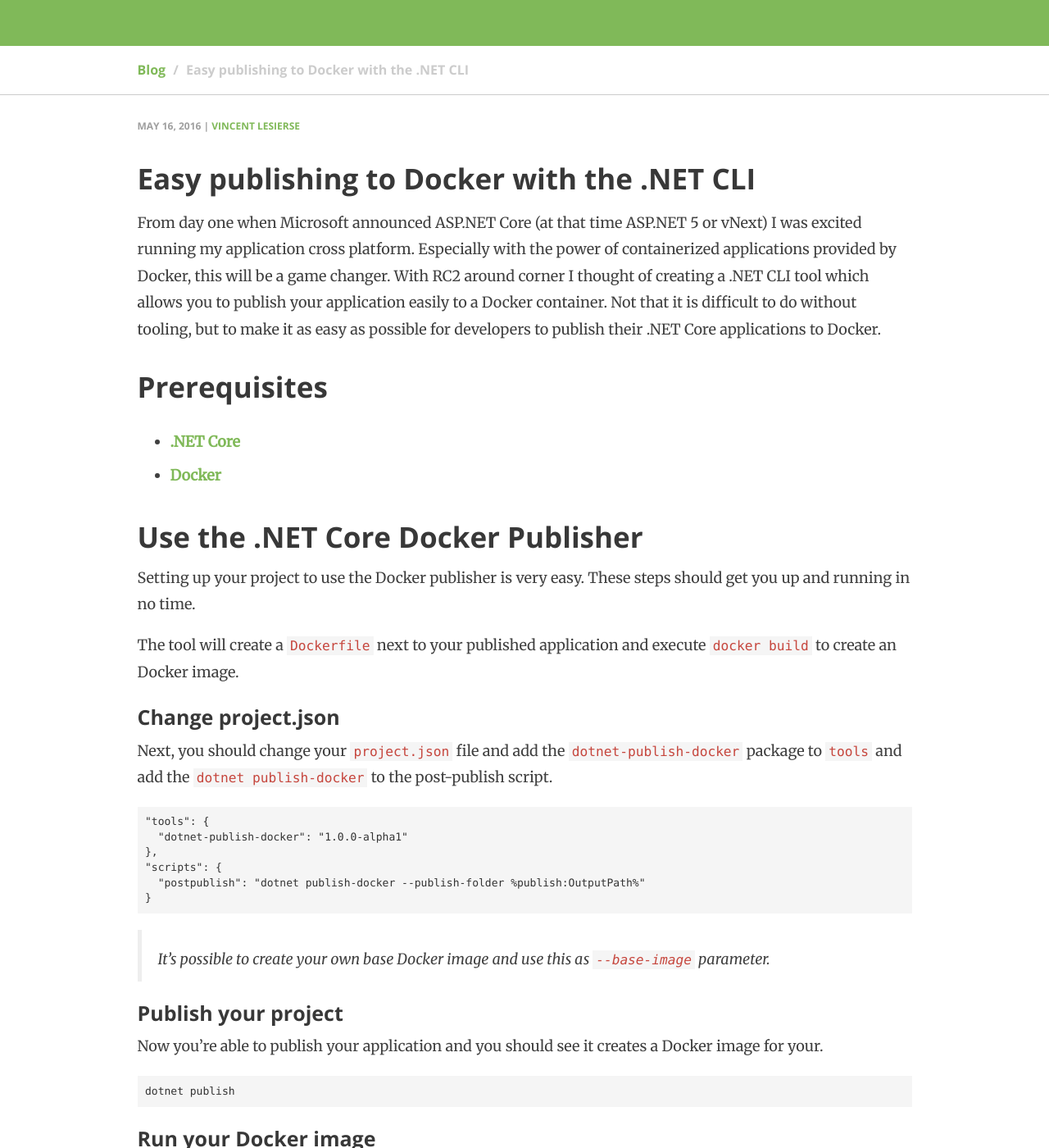
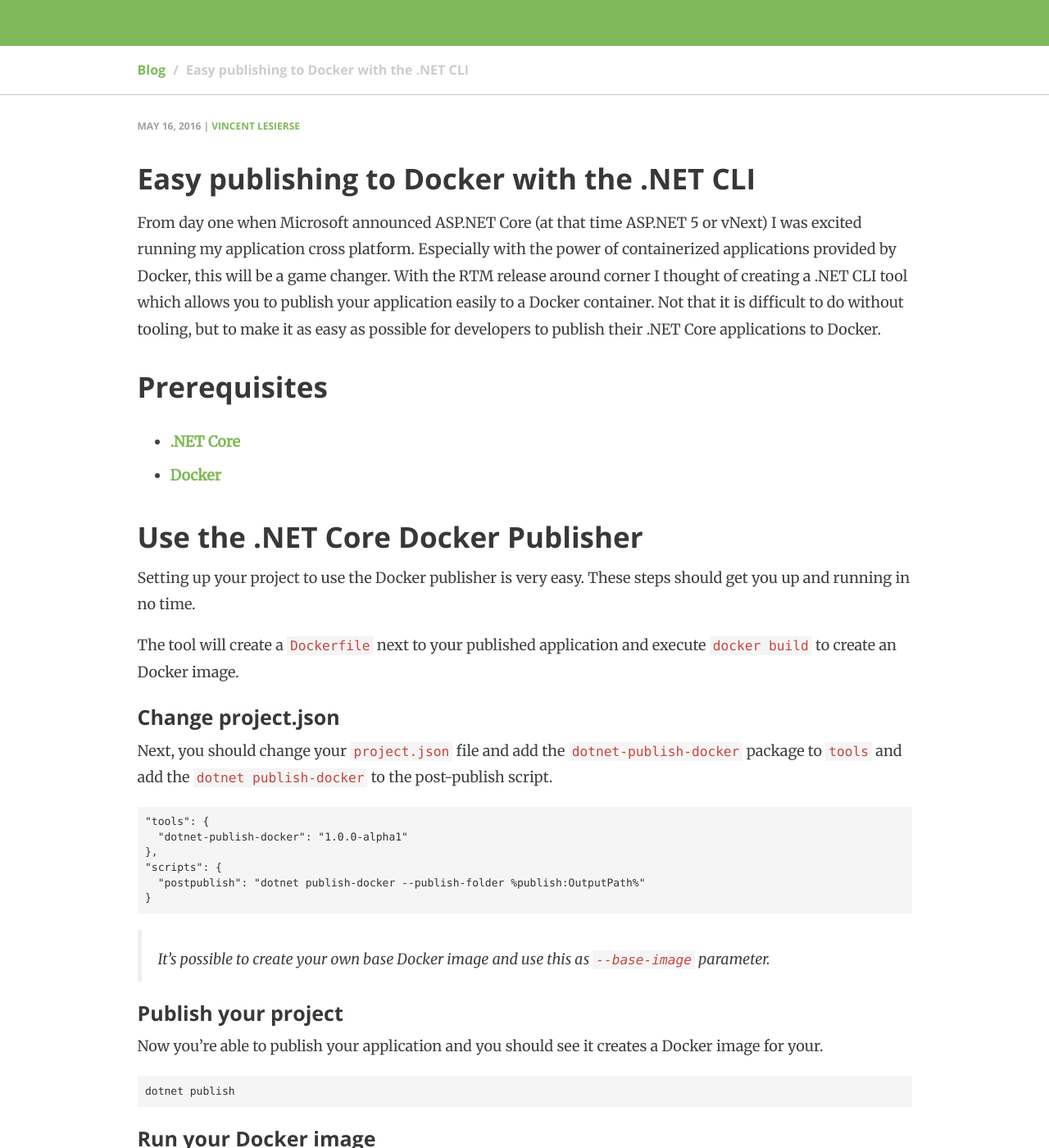
Before and after one commit to vlesierse/vlesierse.github.io, a Jekyll site: the page built from _posts/2016-04-16-publish-to-docker-with-dotnet-cli.md, in a window 1280 px wide and 1400 px high, scrolled down 242 px. Shown: the whole window at 82% size. Built offline with Jekyll 4.4.1, drawn with Linux system fonts in a browser that asks for light colours; nearby versions of some CDN libraries; comment, search, counter and statistics services are not loaded; some of the changed text lies outside the part shown.

Commit message:
Some small improvements

```diff
--- a/_posts/2016-04-16-publish-to-docker-with-dotnet-cli.md
+++ b/_posts/2016-04-16-publish-to-docker-with-dotnet-cli.md
@@ -7,7 +7,7 @@
 comments: true
 ---
 From day one when Microsoft announced ASP.NET Core (at that time ASP.NET 5 or vNext) I was excited running my application cross platform. Especially with the power of containerized applications provided by Docker, this will be a game changer.
-With RC2 around corner I thought of creating a .NET CLI tool which allows you to publish your application easily to a Docker container. Not that it is difficult to do without tooling, but to make it as easy as possible for developers to publish their .NET Core applications to Docker.
+With the RTM release around corner I thought of creating a .NET CLI tool which allows you to publish your application easily to a Docker container. Not that it is difficult to do without tooling, but to make it as easy as possible for developers to publish their .NET Core applications to Docker.
 
 ## Prerequisites
 
```
Also changed, not shown: other parts of _posts/2016-04-16-publish-to-docker-with-dotnet-cli.md (+1 -1 lines).
